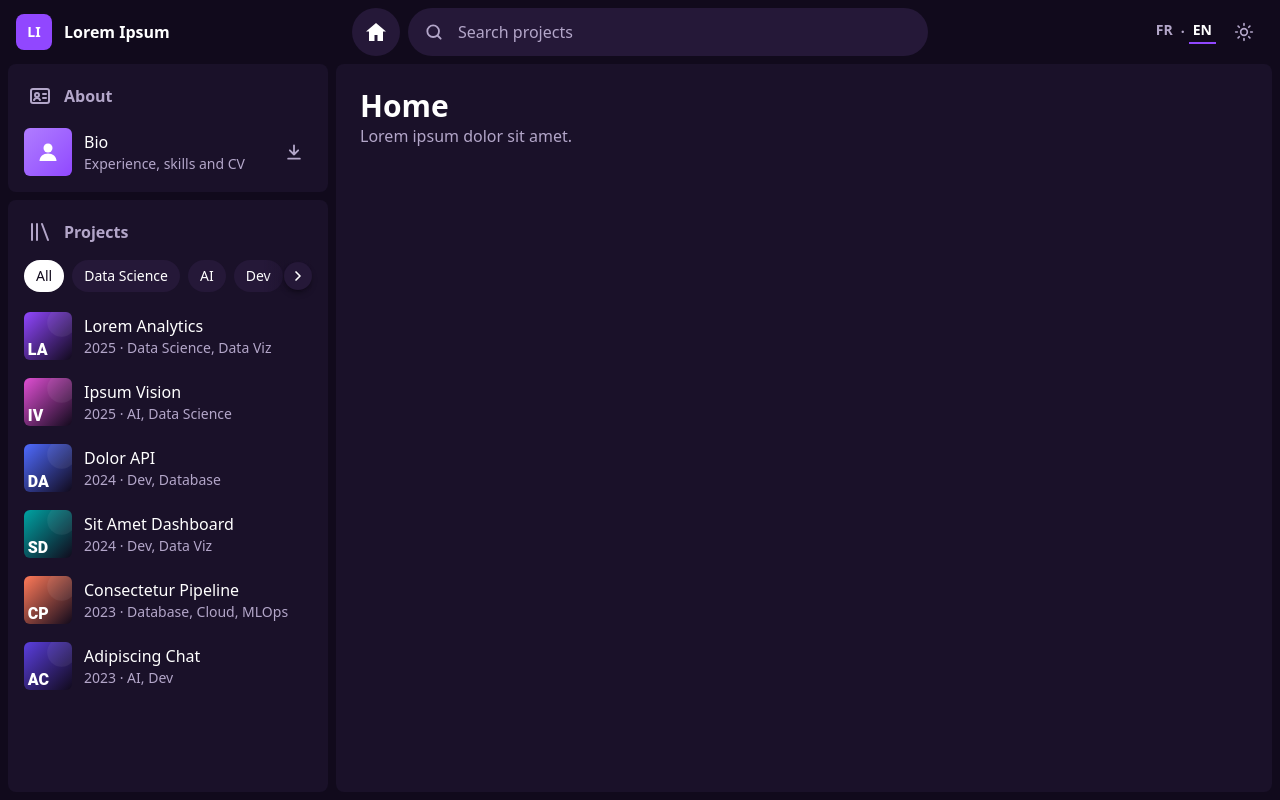
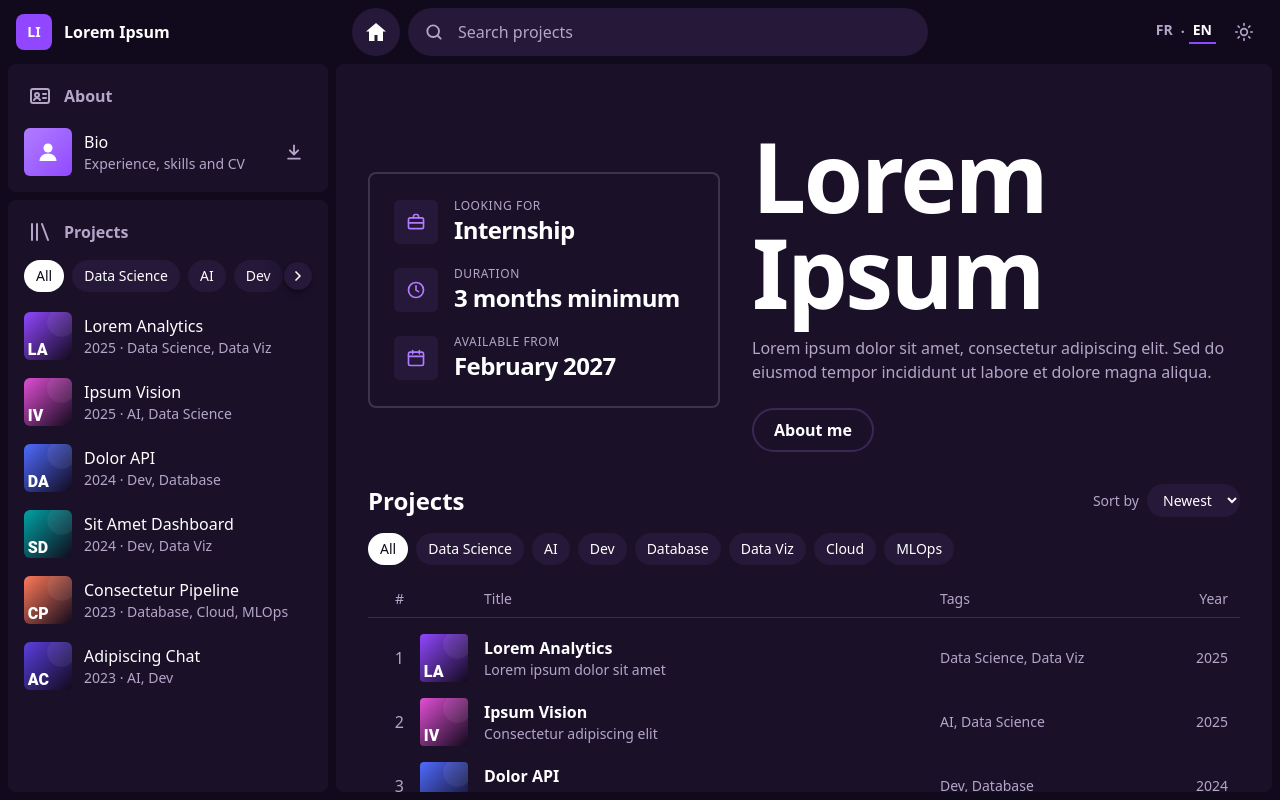
Before and after one commit to M-IZO/Portfolio, a React (Vite) app in the folder front/: page /en in a window 1280 px wide. Built offline with nearby package versions, Linux system fonts and the light colour scheme.

Commit message:
Adds the home page with the availability card and the projects list

```diff
--- a/front/src/pages/Home.tsx
+++ b/front/src/pages/Home.tsx
@@ -1,15 +1,155 @@
 import { useTranslation } from 'react-i18next'
+import { Link } from 'react-router'
+import ChipScroller from '../components/ChipScroller'
+import { BriefcaseIcon, CalendarIcon, ClockIcon } from '../components/icons'
+import ProjectCard, { projectRowColumns } from '../components/ProjectCard'
+import { about } from '../data/about'
+import { projects } from '../data/projects'
+import { tags } from '../data/tags'
 import { useDocumentTitle } from '../hooks/useDocumentTitle'
+import { useLang } from '../hooks/useLang'
+import { SORTS, useProjectFilters, type Sort } from '../hooks/useProjectFilters'
+import { localize } from '../lib/content'
+
+// Only offer tags that at least one project uses.
+const usedTags = tags.filter((tag) => projects.some((project) => project.tags.includes(tag.id)))
+
+const focusRing = 'focus-visible:outline-2 focus-visible:outline-accent'
 
 function Home() {
   const { t } = useTranslation()
+  const lang = useLang()
   useDocumentTitle(t('nav.home'))
 
+  const [year, month] = about.availability.from.split('-').map(Number)
+  const availableFrom = new Intl.DateTimeFormat(lang, { month: 'long', year: 'numeric' }).format(new Date(year, month - 1))
+  const details = [
+    { label: t('home.position'), value: localize(about.availability.position, lang), Icon: BriefcaseIcon },
+    { label: t('home.duration'), value: localize(about.availability.duration, lang), Icon: ClockIcon },
+    { label: t('home.availableFrom'), value: availableFrom, Icon: CalendarIcon },
+  ]
+
+  const { query, selectedTags, sort, results, isFiltered, toggleTag, clearTags, setSort, reset } = useProjectFilters(lang)
+
+  const chip = (selected: boolean) =>
+    `shrink-0 rounded-full px-3 py-1.5 text-sm transition-colors ${focusRing} ${
+      selected ? 'bg-text text-bg' : 'bg-elevated text-text hover:bg-hover'
+    }`
+
   return (
-    <section className="p-6">
-      <h1 className="text-3xl font-bold">{t('nav.home')}</h1>
-      <p className="text-muted">{t('placeholder.text')}</p>
-    </section>
+    <div className="flex-1">
+      <header className="flex flex-col items-center gap-8 px-6 pt-12 pb-8 text-center md:flex-row md:px-8 md:pt-16 md:text-left">
+        <section aria-label={t('home.status')} className="w-full max-w-[22rem] shrink-0 rounded-lg border-2 border-text/15 p-6 text-left">
+          <dl className="space-y-5">
+            {details.map(({ label, value, Icon }) => (
+              <div key={label} className="flex items-center gap-4">
+                <span className="flex size-11 shrink-0 items-center justify-center rounded-md bg-elevated text-accent-hover">
+                  <Icon className="size-5" />
+                </span>
+                <div className="min-w-0">
+                  <dt className="text-xs tracking-wider text-muted uppercase">{label}</dt>
+                  <dd className="text-2xl font-black tracking-tight first-letter:uppercase">{value}</dd>
+                </div>
+              </div>
+            ))}
+          </dl>
+        </section>
+        <div className="min-w-0">
+          <h1 className="text-5xl font-black tracking-tight md:text-7xl xl:text-8xl">{about.name}</h1>
+          <p className="mt-4 max-w-2xl text-muted">{localize(about.shortBio, lang)}</p>
+          <Link
+            to={`/${lang}/about`}
+            className={`mt-6 inline-flex items-center rounded-full border-2 border-border px-5 py-2 font-bold transition-colors hover:border-text ${focusRing}`}
+          >
+            {t('home.aboutMe')}
+          </Link>
+        </div>
+      </header>
+
+
+      <section aria-labelledby="projects-title" className="px-6 pb-10 md:px-8">
+        <div className="flex flex-wrap items-end justify-between gap-3">
+          <div>
+            <h2 id="projects-title" className="text-2xl font-bold">
+              {t('home.projects')}
+            </h2>
+            <p className="sr-only" aria-live="polite">
+              {t('home.results', { count: results.length })}
+              {query && ` ${t('home.resultsFor', { query })}`}
+            </p>
+          </div>
+          <label className="flex items-center gap-2 text-sm text-muted">
+            {t('home.sortLabel')}
+            <select
+              value={sort}
+              onChange={(event) => setSort(event.target.value as Sort)}
+              className={`rounded-full bg-elevated px-3 py-1.5 text-text shadow-card transition-colors hover:bg-hover ${focusRing}`}
+            >
+              {SORTS.map((value) => (
+                <option key={value} value={value}>
+                  {t(`home.sort.${value}`)}
+                </option>
+              ))}
+            </select>
+          </label>
+        </div>
+
+        <div className="mt-4">
+          <ChipScroller label={t('home.filterLabel')}>
+            <button type="button" aria-pressed={selectedTags.length === 0} onClick={clearTags} className={chip(selectedTags.length === 0)}>
+              {t('home.all')}
+            </button>
+            {usedTags.map((tag) => (
+              <button
+                key={tag.id}
+                type="button"
+                aria-pressed={selectedTags.includes(tag.id)}
+                onClick={() => toggleTag(tag.id)}
+                className={chip(selectedTags.includes(tag.id))}
+              >
+                {localize(tag.label, lang)}
+              </button>
+            ))}
+          </ChipScroller>
+        </div>
+
+        {results.length > 0 ? (
+          <div className="mt-6">
+            <div
+              aria-hidden="true"
+              className={`grid items-center gap-4 border-b border-border px-3 pb-2 text-sm text-muted ${projectRowColumns}`}
+            >
+              <span className="text-right">#</span>
+              <span />
+              <span>{t('home.columns.title')}</span>
+              <span className="hidden md:block">{t('home.columns.tags')}</span>
+              <span className="hidden text-right md:block">{t('home.columns.year')}</span>
+            </div>
+            <ul className="mt-2 flex flex-col">
+              {results.map((project, index) => (
+                <li key={project.slug} className="flex">
+                  <ProjectCard project={project} index={index} />
+                </li>
+              ))}
+            </ul>
+          </div>
+        ) : (
+          <div className="mt-6 flex flex-col items-center gap-3 rounded-lg bg-elevated px-6 py-12 text-center shadow-card">
+            <p className="text-lg font-bold">{t('home.emptyTitle')}</p>
+            <p className="text-sm text-muted">{t('home.emptyText')}</p>
+            {isFiltered && (
+              <button
+                type="button"
+                onClick={reset}
+                className={`mt-2 rounded-full border-2 border-accent px-5 py-2 text-sm font-bold transition-colors hover:bg-accent hover:text-white ${focusRing}`}
+              >
+                {t('home.reset')}
+              </button>
+            )}
+          </div>
+        )}
+      </section>
+    </div>
   )
 }
 
```
